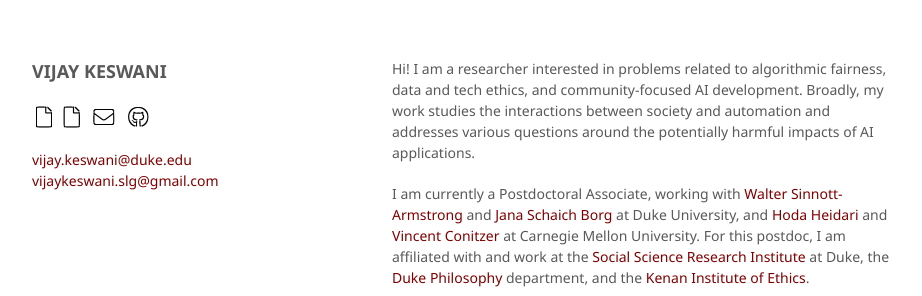
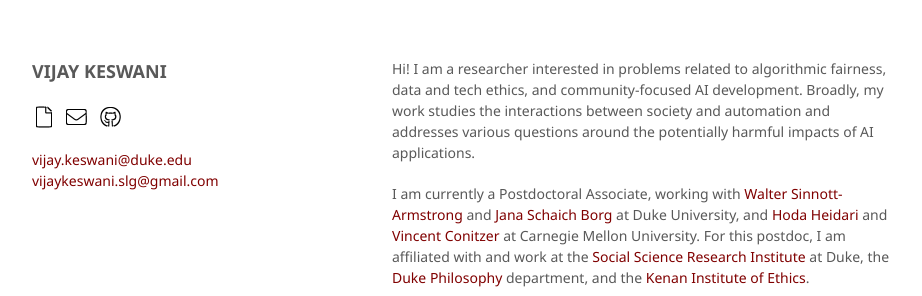
Before and after one commit to vijaykeswani/vijaykeswani.github.io, a Jekyll site: the page built from index.md, in a window 1280 px wide. Shown: the top 296 px of the page, without its empty margins (178-1100 px from the left). Built offline with Jekyll 4.4.1, drawn with Linux system fonts in a browser that asks for light colours; nearby versions of some CDN libraries; a script that is not in the unit is left out.

Commit message:
Update default.html

```diff
--- a/_layouts/default.html
+++ b/_layouts/default.html
@@ -25,7 +25,6 @@
           <b><font size=4px>VIJAY KESWANI</font></b><br>
           <p>
             <a href="https://scholar.google.com/citations?user=9Vifr8IAAAAJ&hl=en&oi=ao"><i class="soc fas fa-lg fa-file fa-book" color:"black"></i></a>
-            <a href="https://arxiv.org/search/?searchtype=author&query=Keswani%2C+V"><i class="soc fas fa-lg fa-file fa-archive" color:"black"></i></a>
             <a href="mailto:vijaykeswani.slg@gmail.com"><i class="soc fas fa-lg fa-envelope fa-fw"></i></a>
             <a href="https://github.com/vijaykeswani"><i class="soc fab fa-lg fa-github"></i></a>
           </p>
```
